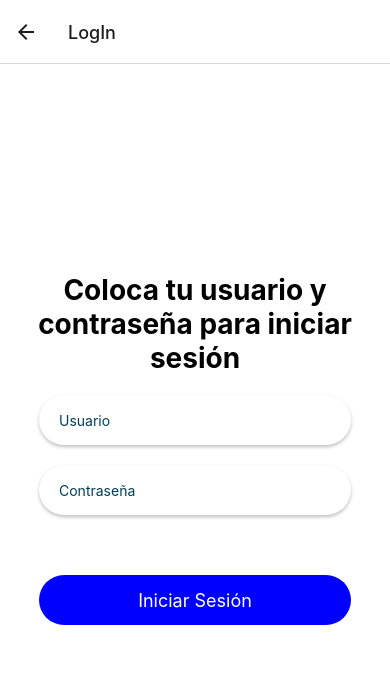
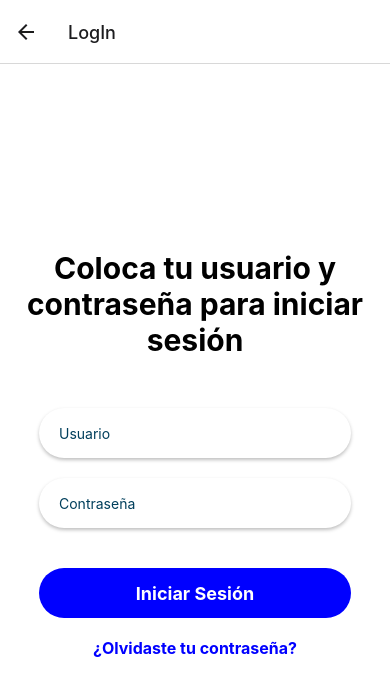
Before and after one commit to Beltry201/tupperfy_app, a React Native app: screen /LogIn in a window 390 px wide. Shown: the top 696 px of the page. Built offline with nearby package versions, Linux system fonts and the light colour scheme.

Commit message:
Diseño actualizado de pantallas

```diff
--- a/package.json
+++ b/package.json
@@ -10,6 +10,7 @@
     "test": "jest"
   },
   "dependencies": {
+    "@react-native-community/datetimepicker": "^8.0.0",
     "@react-native-picker/picker": "^2.7.5",
     "@react-navigation/native": "^6.1.17",
     "@react-navigation/native-stack": "^6.9.26",
--- a/src/navigation/Navigation.tsx
+++ b/src/navigation/Navigation.tsx
@@ -4,6 +4,7 @@ import { createNativeStackNavigator } from '@react-navigation/native-stack';
 import LogInView from '../views/authentication/LogIn';
 import SignInView from '../views/authentication/SignIn';
 import CreateAccountView from '../views/authentication/CreateAccount';
+
 
 
 const Stack = createNativeStackNavigator();
@@ -15,6 +16,7 @@ const NavigationStack = () => {
         <Stack.Screen name="SignIn" component={SignInView} />
         <Stack.Screen name="LogIn" component={LogInView} />
         <Stack.Screen name="CreateAccount" component={CreateAccountView} />
+
       </Stack.Navigator>
     </NavigationContainer>
   );
--- a/src/views/authentication/CreateAccount.tsx
+++ b/src/views/authentication/CreateAccount.tsx
@@ -14,9 +14,11 @@ const CreateAccountView = () => {
   const [confirmPassword, setConfirmPassword] = useState('');
   const [showPassword, setShowPassword] = useState(false);
   const [showConfirmPassword, setShowConfirmPassword] = useState(false);
+  const [dateOfBirth, setDateOfBirth] = useState('');
+  const [username, setUsername] = useState('');
 
   const handleSignUp = () => {
-    if (!firstName || !lastName || !email || !phoneNumber || !country || !city || !gender) {
+    if (!firstName || !lastName || !email || !phoneNumber || !country || !city || !gender || !dateOfBirth) {
       Alert.alert('Campos Obligatorios', 'Todos los campos excepto Dirección y Género son obligatorios.');
       return;
     }
@@ -28,6 +30,7 @@ const CreateAccountView = () => {
     console.log('Phone Number:', phoneNumber);
     console.log('Country:', country);
     console.log('City:', city);
+    console.log('Date of Birth:', dateOfBirth);
     console.log('Gender:', gender);
     console.log('Address:', address);
     console.log('Password:', password);
@@ -68,6 +71,15 @@ const CreateAccountView = () => {
           />
         </View>
         <View style={styles.inputContainer}>
+          <Text style={styles.label}>Nombre de Usuario</Text>
+          <TextInput
+            style={styles.input}
+            onChangeText={setUsername}
+            value={username}
+            placeholder="Nombre de Usuario"
+          />
+        </View>
+        <View style={styles.inputContainer}>
           <Text style={styles.label}>Teléfono</Text>
           <TextInput
             style={styles.input}
@@ -102,6 +114,15 @@ const CreateAccountView = () => {
             onChangeText={setAddress}
             value={address}
             placeholder="Dirección"
+          />
+        </View>
+        <View style={styles.inputContainer}>
+          <Text style={styles.label}>Fecha de Nacimiento</Text>
+          <TextInput
+            style={styles.input}
+            onChangeText={setDateOfBirth}
+            value={dateOfBirth}
+            placeholder="Fecha de Nacimiento"
           />
         </View>
         <View style={styles.inputContainer}>
@@ -212,6 +233,7 @@ const styles = StyleSheet.create({
   buttonText: {
     color: '#fff',
     fontSize: 16,
+    fontWeight: 'bold',
   },
 });
 
--- a/src/views/authentication/LogIn.tsx
+++ b/src/views/authentication/LogIn.tsx
@@ -1,15 +1,18 @@
 import React, { useState } from 'react';
 import { View, Text, TextInput, TouchableOpacity, StyleSheet } from 'react-native';
+
 
 const LogInView = () => {
   const [username, setUsername] = useState('');
   const [password, setPassword] = useState('');
 
   const handleLogin = () => {
-    // Aquí puedes agregar la lógica para verificar las credenciales del usuario
-    // Por ejemplo, enviar una solicitud a un servidor para autenticar al usuario
+    // Lógica de inicio de sesión...
     console.log('Username:', username);
     console.log('Password:', password);
+  };
+
+  const handleForgotPassword = () => {
   };
 
   return (
@@ -35,6 +38,9 @@ const LogInView = () => {
       <TouchableOpacity style={styles.loginBtn} onPress={handleLogin}>
         <Text style={styles.loginText}>Iniciar Sesión</Text>
       </TouchableOpacity>
+      <TouchableOpacity style={styles.forgotPasswordBtn} onPress={handleForgotPassword}>
+        <Text style={styles.forgotPasswordText}>¿Olvidaste tu contraseña?</Text>
+      </TouchableOpacity>
     </View>
   );
 };
@@ -45,6 +51,12 @@ const styles = StyleSheet.create({
     backgroundColor: '#ffffff',
     alignItems: 'center',
     justifyContent: 'center',
+  },
+  headerText: {
+    fontSize: 30,
+    marginBottom: 50,
+    textAlign: 'center',
+    fontWeight: 'bold',
   },
   inputView: {
     width: '80%',
@@ -67,25 +79,28 @@ const styles = StyleSheet.create({
     height: 50,
     color: 'black',
   },
-  headerText:{
-    fontSize: 28,
-    fontWeight: 'bold',
-    marginBottom: 20,
-    textAlign: 'center',
-  },
   loginBtn: {
     width: '80%',
-    backgroundColor: 'blue', // Cambiando el color a azul
+    backgroundColor: 'blue',
     borderRadius: 25,
     height: 50,
     alignItems: 'center',
     justifyContent: 'center',
-    marginTop: 40,
+    marginTop: 20,
     marginBottom: 10,
   },
   loginText: {
     color: 'white',
     fontSize: 18,
+    fontWeight: 'bold',
+  },
+  forgotPasswordBtn: {
+    marginTop: 10,
+  },
+  forgotPasswordText: {
+    color: 'blue',
+    fontSize: 16,
+    fontWeight: 'bold',
   },
 });
 
--- a/src/views/authentication/SignIn.tsx
+++ b/src/views/authentication/SignIn.tsx
@@ -60,6 +60,7 @@ const styles = StyleSheet.create({
   buttonText: {
     color: 'white',
     fontSize: 18, // Tamaño de fuente personalizado
+    fontWeight: 'bold',
   },
 });
 
```
Also changed, not shown: 1 other file (tests, documents, lock files or other folders).
